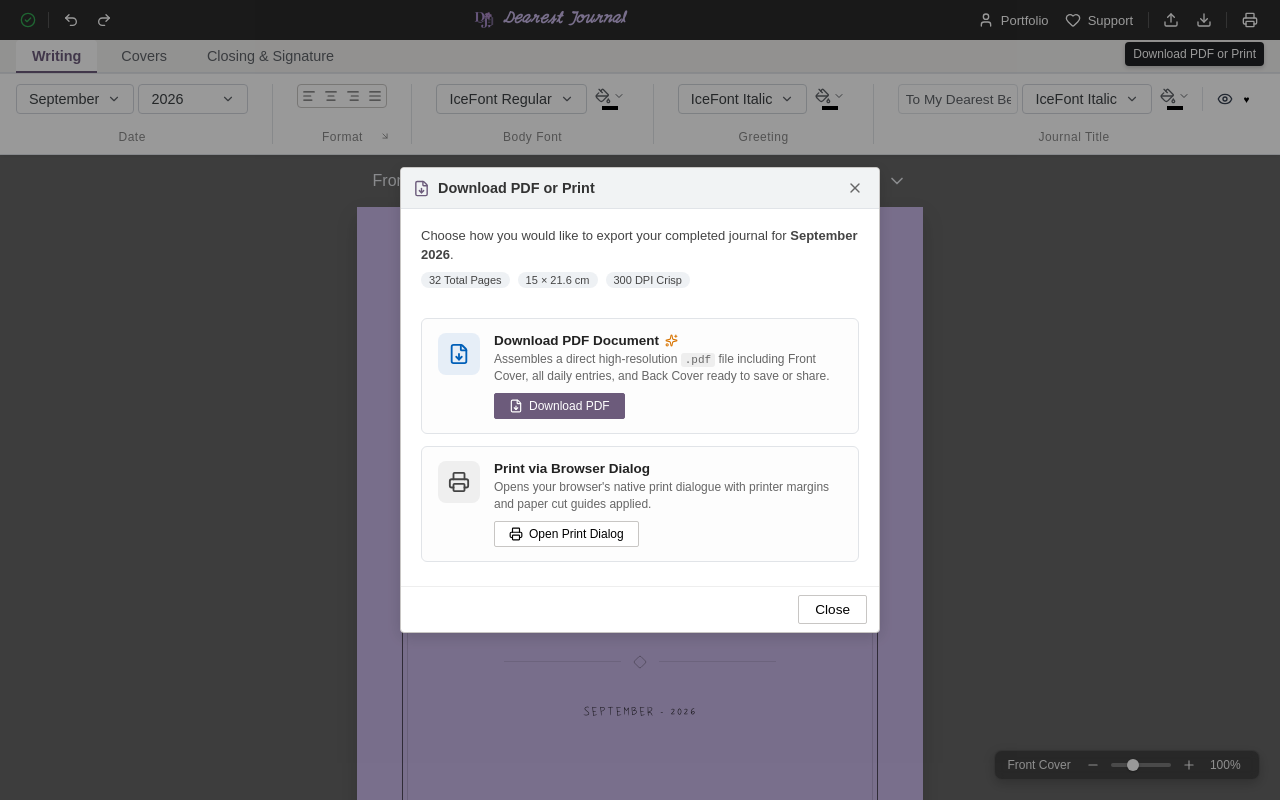
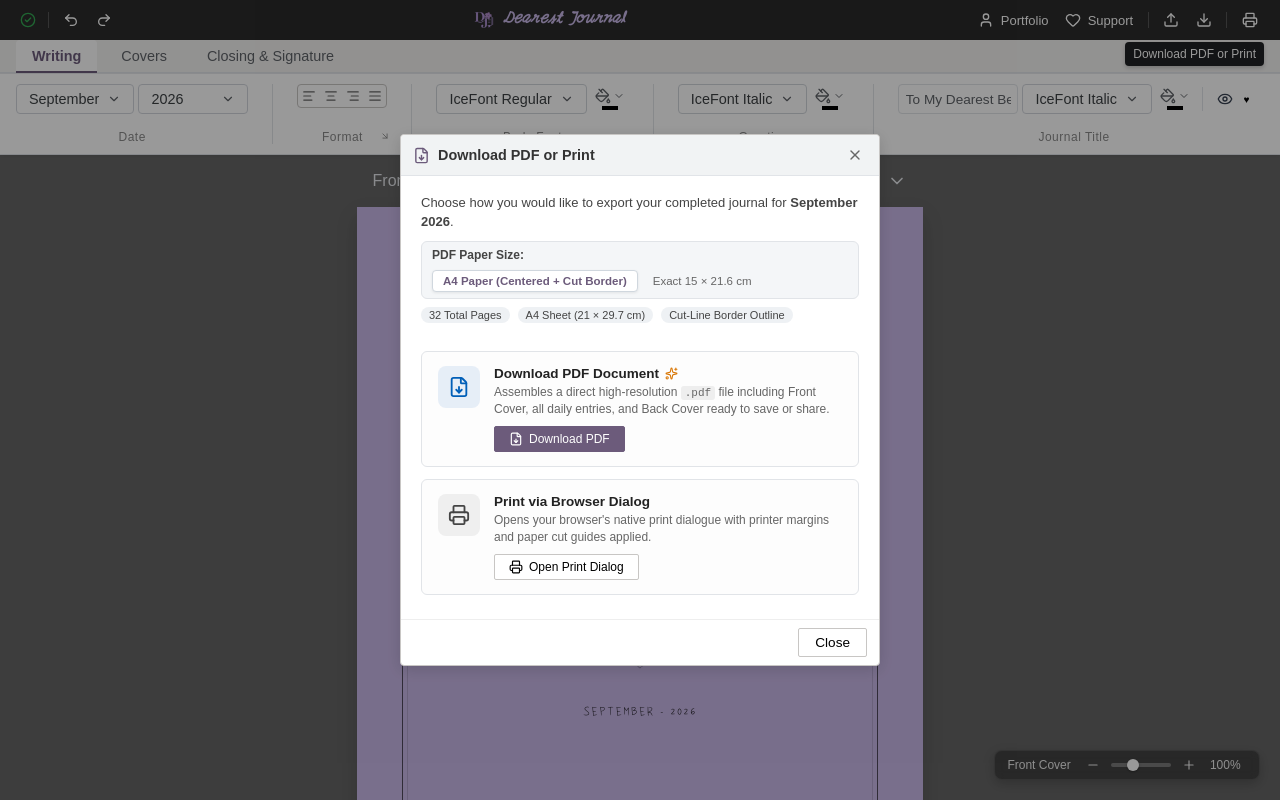
Before and after one commit to allen-icee/dearest-journal, a React (Vite) app: page / in a window 1280 px wide. Both pictures are taken after a click on the button 1249 px from the left and 20 px from the top of the page. Built offline with nearby package versions, Linux system fonts and the light colour scheme.

Commit message:
feat(export): add cut-line border outline and A4 paper size export option

```diff
--- a/src/components/ui/ExportPdfModal.tsx
+++ b/src/components/ui/ExportPdfModal.tsx
@@ -24,6 +24,7 @@ export const ExportPdfModal: React.FC<ExportPdfModalProps> = ({
   document,
   config,
 }) => {
+  const [paperFormat, setPaperFormat] = useState<'a4' | 'journal'>('a4');
   const [isGenerating, setIsGenerating] = useState(false);
   const [stagePageIndex, setStagePageIndex] = useState<number | null>(null);
   const [progressPercent, setProgressPercent] = useState(0);
@@ -109,13 +110,24 @@ export const ExportPdfModal: React.FC<ExportPdfModalProps> = ({
         await window.document.fonts.ready;
       }
 
-      // Initialize jsPDF with standard physical journal dimensions (15cm x 21.6cm)
+      const isA4 = paperFormat === 'a4';
+
+      // Initialize jsPDF:
+      // - A4 (21cm × 29.7cm): Centers the 15cm × 21.6cm journal page with margins and border outline
+      // - Journal (15cm × 21.6cm): Native page size with border outline
       const pdf = new jsPDF({
         orientation: 'portrait',
         unit: 'cm',
-        format: [15, 21.6],
+        format: isA4 ? 'a4' : [15, 21.6],
         compress: true,
       });
+
+      // Calculate centering offsets:
+      // A4 is 21.0cm wide x 29.7cm high. Journal is 15.0cm x 21.6cm.
+      // Left/right margin = (21.0 - 15.0) / 2 = 3.0 cm
+      // Top/bottom margin = (29.7 - 21.6) / 2 = 4.05 cm
+      const imgX = isA4 ? 3.0 : 0;
+      const imgY = isA4 ? 4.05 : 0;
 
       for (let i = 0; i < totalPages; i++) {
         if (abortRef.current) {
@@ -160,9 +172,9 @@ export const ExportPdfModal: React.FC<ExportPdfModalProps> = ({
         const imgData = canvas.toDataURL('image/jpeg', 0.95);
 
         if (i > 0) {
-          pdf.addPage([15, 21.6], 'portrait');
+          pdf.addPage(isA4 ? 'a4' : [15, 21.6], 'portrait');
         }
-        pdf.addImage(imgData, 'JPEG', 0, 0, 15, 21.6, undefined, 'FAST');
+        pdf.addImage(imgData, 'JPEG', imgX, imgY, 15, 21.6, undefined, 'FAST');
 
         setProgressPercent(Math.round(((i + 1) / totalPages) * 100));
       }
@@ -170,7 +182,9 @@ export const ExportPdfModal: React.FC<ExportPdfModalProps> = ({
       if (abortRef.current) return;
 
       setStatusText('Assembling PDF download...');
-      const fileName = `DearestJournal-${document.year}-${String(document.month).padStart(2, '0')}.pdf`;
+      const fileName = isA4
+        ? `DearestJournal-${document.year}-${String(document.month).padStart(2, '0')}-A4.pdf`
+        : `DearestJournal-${document.year}-${String(document.month).padStart(2, '0')}.pdf`;
       const pdfBlob = pdf.output('blob');
 
       // 1. Primary: Native File System Access API (supported in Edge/Chrome on Windows)
@@ -347,14 +361,40 @@ export const ExportPdfModal: React.FC<ExportPdfModalProps> = ({
             ) : (
               /* Selection Options State */
               <>
-                <div style={{ marginBottom: '16px' }}>
+                <div style={{ marginBottom: '14px' }}>
                   <p style={{ margin: '0 0 4px 0', fontSize: '13px', color: '#444', lineHeight: 1.4 }}>
                     Choose how you would like to export your completed journal for <strong>{monthName} {document.year}</strong>.
                   </p>
-                  <div style={{ display: 'flex', gap: '8px', marginTop: '8px' }}>
+
+                  {/* Paper Format Selector */}
+                  <div className="export-paper-selector">
+                    <span className="export-paper-label">PDF Paper Size:</span>
+                    <div className="export-paper-options">
+                      <button
+                        type="button"
+                        className={`export-paper-btn ${paperFormat === 'a4' ? 'active' : ''}`}
+                        onClick={() => setPaperFormat('a4')}
+                        title="Standard A4 sheet with cut-line border outline (Recommended for printing on A4 paper)"
+                      >
+                        A4 Paper (Centered + Cut Border)
+                      </button>
+                      <button
+                        type="button"
+                        className={`export-paper-btn ${paperFormat === 'journal' ? 'active' : ''}`}
+                        onClick={() => setPaperFormat('journal')}
+                        title="Exact 15×21.6 cm journal size with cut border"
+                      >
+                        Exact 15 × 21.6 cm
+                      </button>
+                    </div>
+                  </div>
+
+                  <div style={{ display: 'flex', gap: '8px', marginTop: '8px', flexWrap: 'wrap' }}>
                     <span className="export-badge">{totalPages} Total Pages</span>
-                    <span className="export-badge">15 × 21.6 cm</span>
-                    <span className="export-badge">300 DPI Crisp</span>
+                    <span className="export-badge">
+                      {paperFormat === 'a4' ? 'A4 Sheet (21 × 29.7 cm)' : '15 × 21.6 cm Page'}
+                    </span>
+                    <span className="export-badge">Cut-Line Border Outline</span>
                   </div>
                 </div>
 
--- a/src/styles/app.css
+++ b/src/styles/app.css
@@ -496,10 +496,62 @@ body {
 
 .pdf-export-stage .journal-physical-page {
   box-shadow: none !important;
-  border: none !important;
+  border: 1px solid #d3d3d3 !important; /* Cut-line guide matching print.css */
+  box-sizing: border-box !important;
   margin: 0 !important;
   width: 15cm !important;
   height: 21.6cm !important;
+}
+
+/* Paper Format Selector */
+.export-paper-selector {
+  display: flex;
+  align-items: center;
+  justify-content: space-between;
+  background: #f4f6f8;
+  border: 1px solid #e1e4e8;
+  border-radius: 6px;
+  padding: 6px 10px;
+  margin-top: 10px;
+  margin-bottom: 4px;
+  gap: 8px;
+  flex-wrap: wrap;
+}
+
+.export-paper-label {
+  font-size: 12px;
+  font-weight: 600;
+  color: #444;
+}
+
+.export-paper-options {
+  display: flex;
+  gap: 4px;
+}
+
+.export-paper-btn {
+  padding: 4px 10px;
+  font-size: 11.5px;
+  border-radius: 4px;
+  border: 1px solid transparent;
+  background: transparent;
+  color: #666;
+  cursor: pointer;
+  transition: all 0.15s ease;
+  font-weight: 500;
+}
+
+.export-paper-btn:hover {
+  background: #e8ecef;
+  color: #222;
+}
+
+.export-paper-btn.active {
+  background: #ffffff;
+  color: var(--cover-background, #005fb8);
+  border-color: #d0d7de;
+  box-shadow: 0 1px 3px rgba(0, 0, 0, 0.08);
+  font-weight: 600;
 }
 
 .toolbar-tab-row {
```
